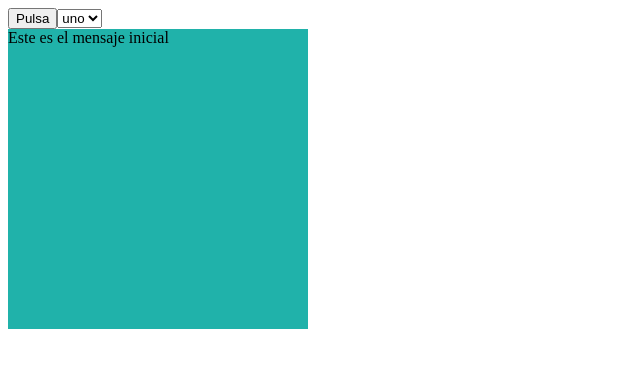
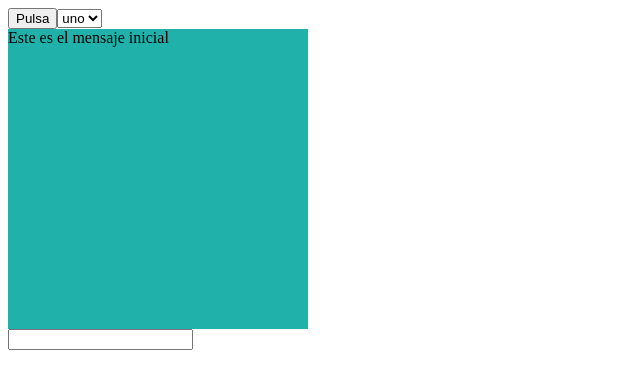
Before and after one commit to stevehndz/app, an Angular app: page / in a window 1280 px wide. Shown: the top 388 px of the page, without its empty margins (0-640 px from the left). Built offline with nearby package versions, Linux system fonts and the light colour scheme.

Commit message:
feat(input): input events

```diff
--- a/src/app/evtbinding/evtbinding.component.html
+++ b/src/app/evtbinding/evtbinding.component.html
@@ -8,3 +8,5 @@
 <div class="cuadrado" (mouseenter)="onMouseEnter()" (mouseout)="onMouseOut()">
   {{ mensaje }}
 </div>
+
+<input type="text" (focus)="onFocus()" (blur)="onBlur()" (change)="onChangeInput($event)" (input)="onInput($event)">
--- a/src/app/evtbinding/evtbinding.component.ts
+++ b/src/app/evtbinding/evtbinding.component.ts
@@ -23,6 +23,20 @@ export class EvtbindingComponent {
 
   onChange($event: any) {
     console.log($event.target.value);
+  }
+  onChangeInput($event: any) {
+    //console.log($event.target.value);
+  }
+  onInput($event: any) {
+    //console.log($event.target.value);
+    this.mensaje = $event.target.value;
+  }
+  onFocus() {
+    console.log('Recibe foco');
+
+  }
+  onBlur() {
+    console.log('Pierde el foco');
 
   }
 
```
